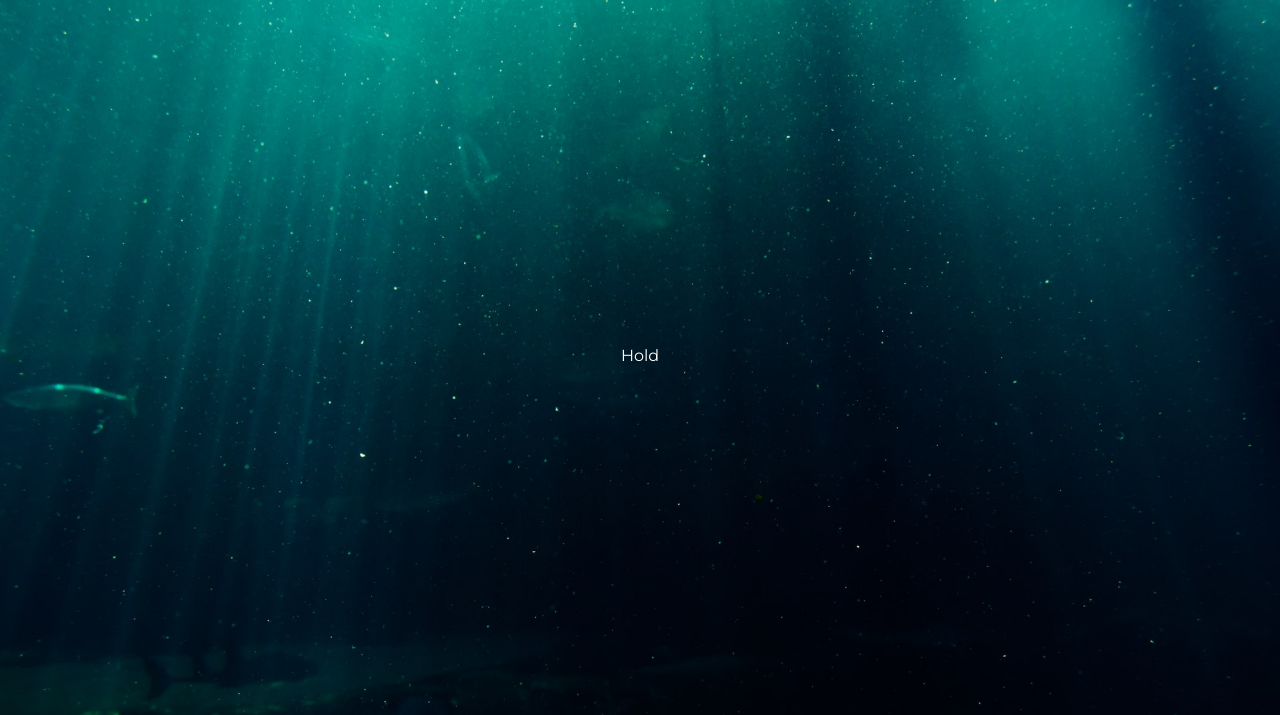
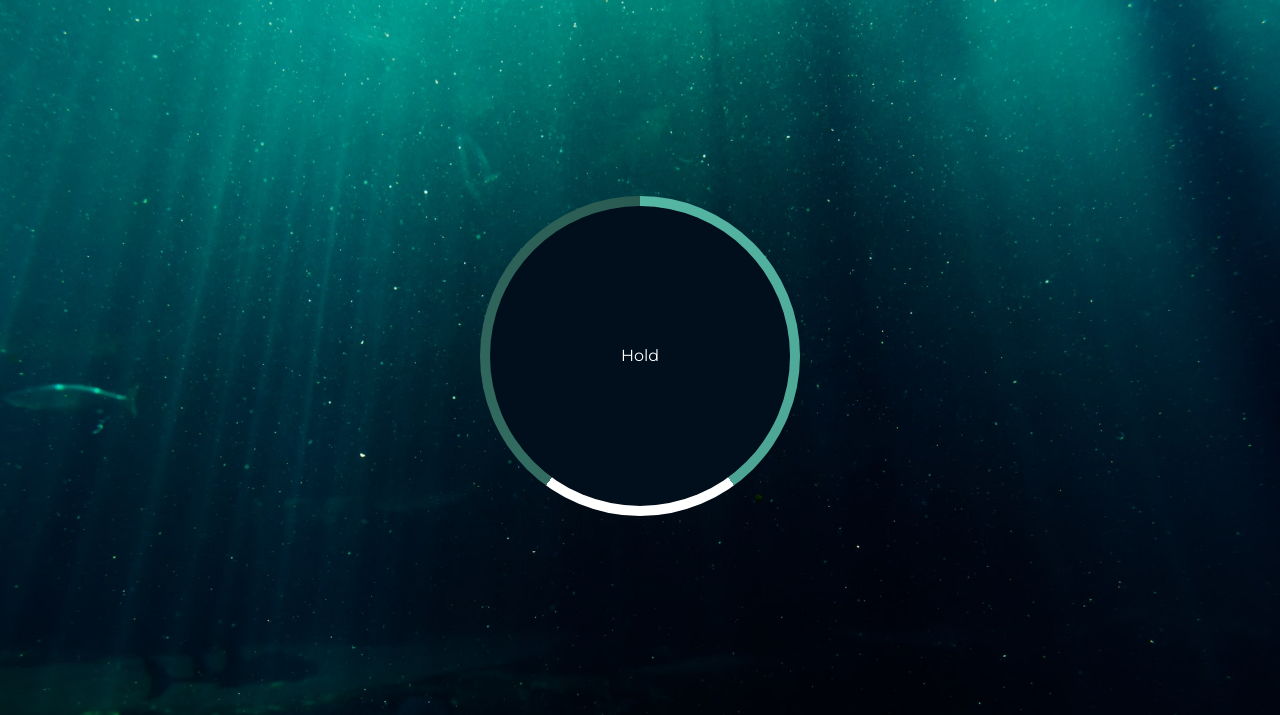
Before and after one commit to Avi-Cohen-Nehemia/breathing-techniques-app, a plain HTML site: page index.html in a window 1280 px wide. Shown: the part 85-800 px from the top of the page. Drawn offline with Linux system fonts and the light colour scheme.

Commit message:
added css styilng to 'circle' class

```diff
--- a/css/style.css
+++ b/css/style.css
@@ -34,13 +34,20 @@ body {
         #fff 40%,
         #fff 60%,
         #336d62 60%,
-        #2a5b52 100%,
+        #2a5b52 100%
     );
     height: 320px;
     width: 320px;
-    position: absolute;
-    top: -10px;
-    left: -10px;
     z-index: -2;
     border-radius: 50%;
+    position: absolute;
 }
+
+.circle {
+    background-color: #010f1c;
+    height: 100%;
+    width: 100%;
+    border-radius: 50%;
+    position: absolute;
+    z-index: -1;
+}
```
Also changed, not shown: index.html (+2 -0 lines).
